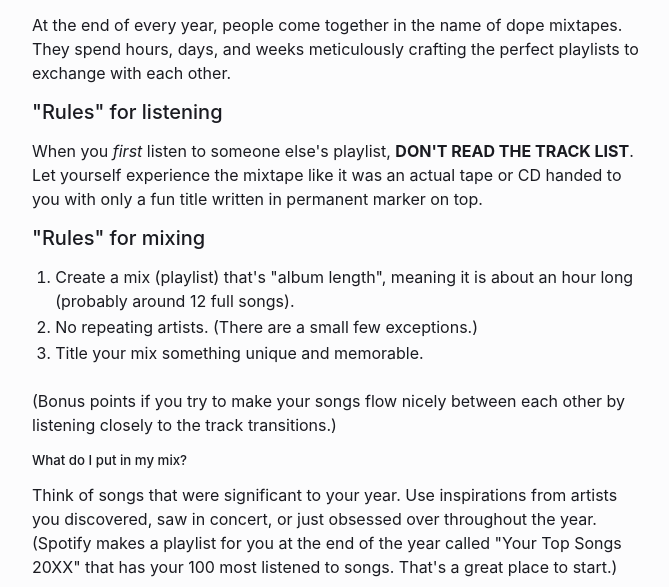
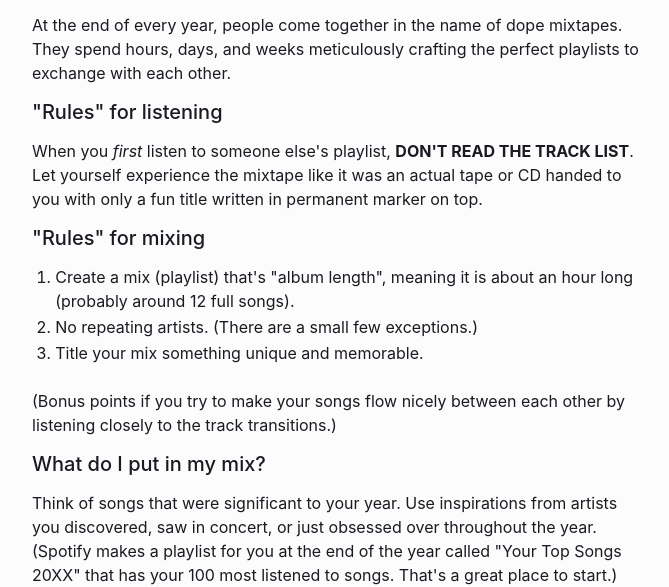
Before and after one commit to davidhartsough/writings, a Gatsby site: page /music-mix/ in a window 1280 px wide. Shown: the part 221-808 px from the top of the page, without its empty margins (304-973 px from the left). Built offline with nearby package versions, Linux system fonts and the light colour scheme; Gatsby itself is replaced by a stand-in of ours.

Commit message:
remove h5 from musix mix writing

```diff
--- a/src/markdown/music-mix.md
+++ b/src/markdown/music-mix.md
@@ -23,7 +23,7 @@ When you _first_ listen to someone else's playlist, **DON'T READ THE TRACK LIST*
 
 (Bonus points if you try to make your songs flow nicely between each other by listening closely to the track transitions.)
 
-##### What do I put in my mix?
+#### What do I put in my mix?
 
 Think of songs that were significant to your year. Use inspirations from artists you discovered, saw in concert, or just obsessed over throughout the year. (Spotify makes a playlist for you at the end of the year called "Your Top Songs 20XX" that has your 100 most listened to songs. That's a great place to start.)
 
```
